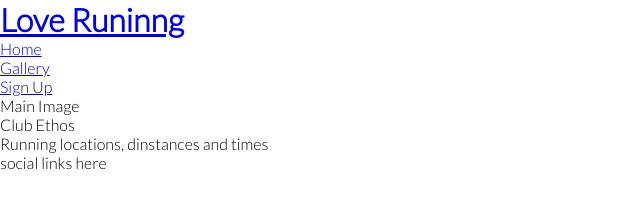
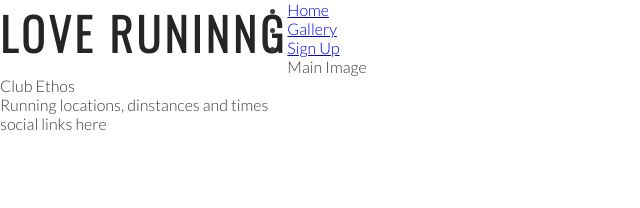
Before and after one commit to ManpreetRao/love-running, a plain HTML site: page index.html in a window 1280 px wide. Shown: the whole page, without its empty margins (0-640 px from the left). Drawn offline with nearby package versions, Linux system fonts and the light colour scheme.

Commit message:
add style for heading and logo

```diff
--- a/assets/css/style.css
+++ b/assets/css/style.css
@@ -9,4 +9,17 @@
 body {
     font-family: Lato, sans-serif;
     font-weight: 300;
+    color: #3a3a3a;
 }
+
+h1, h2 {
+    font-family: Oswald, sans-serif;
+    text-transform: uppercase;
+    letter-spacing: 4px;
+    color: #252525;
+}
+
+#logo {
+    float: left;
+    font-size: 280%;
+}
--- a/index.html
+++ b/index.html
@@ -14,7 +14,7 @@
 <body>
     <header>
         <a href="index.html">
-            <h1>Love Runinng</h1>
+            <h1 id="logo">Love Runinng</h1>
         </a>
         <nav>
             <ul>
```
